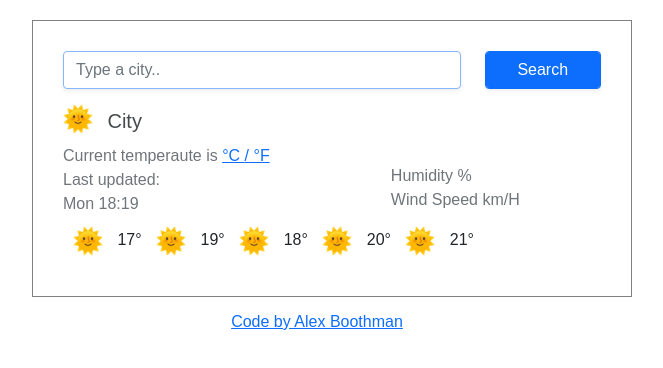
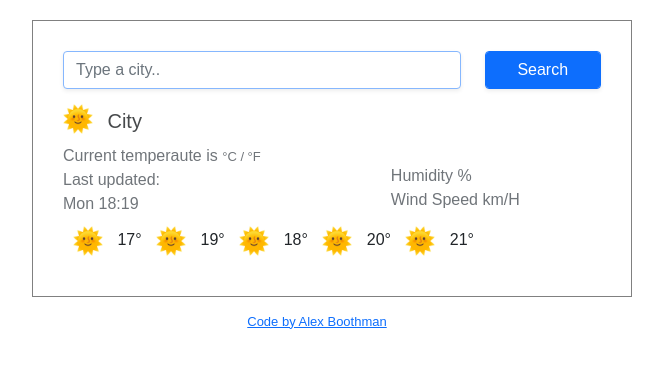
Before and after one commit to boothmaa/Weather-Project, a website built with Parcel: page index.html in a window 1280 px wide. Shown: the whole page, without its empty margins (308-971 px from the left). Built offline with nearby package versions, Linux system fonts and the light colour scheme.

Commit message:
Styled C and F

```diff
--- a/index.html
+++ b/index.html
@@ -43,8 +43,8 @@
         </h1>
         <div id="Weather-description"> </div>
         <div id ="current-temp"> Current temperaute is <span id="number"> </span>
-          <span class="units"> <a href="#" id="Ctemp"> °C </a>
-          <a href="#" id="Ftemp">/ °F </a> </span>
+          <span class="units"> <a href="#" id="Ctemp" class="active"> °C </a>
+          <a href="#" id="Ftemp" class="active">/ °F </a> </span>
         </div>
         Last updated: <div id = "date-now">
         </div>
--- a/weatherstyle.css
+++ b/weatherstyle.css
@@ -60,3 +60,12 @@ p {
   display: inline-block;
   padding-bottom: 10px;
 }
+
+.active {
+  color: rgb(112, 117, 122);
+  text-decoration: none;
+}
+
+a {
+  font-size: 13px;
+}
```
